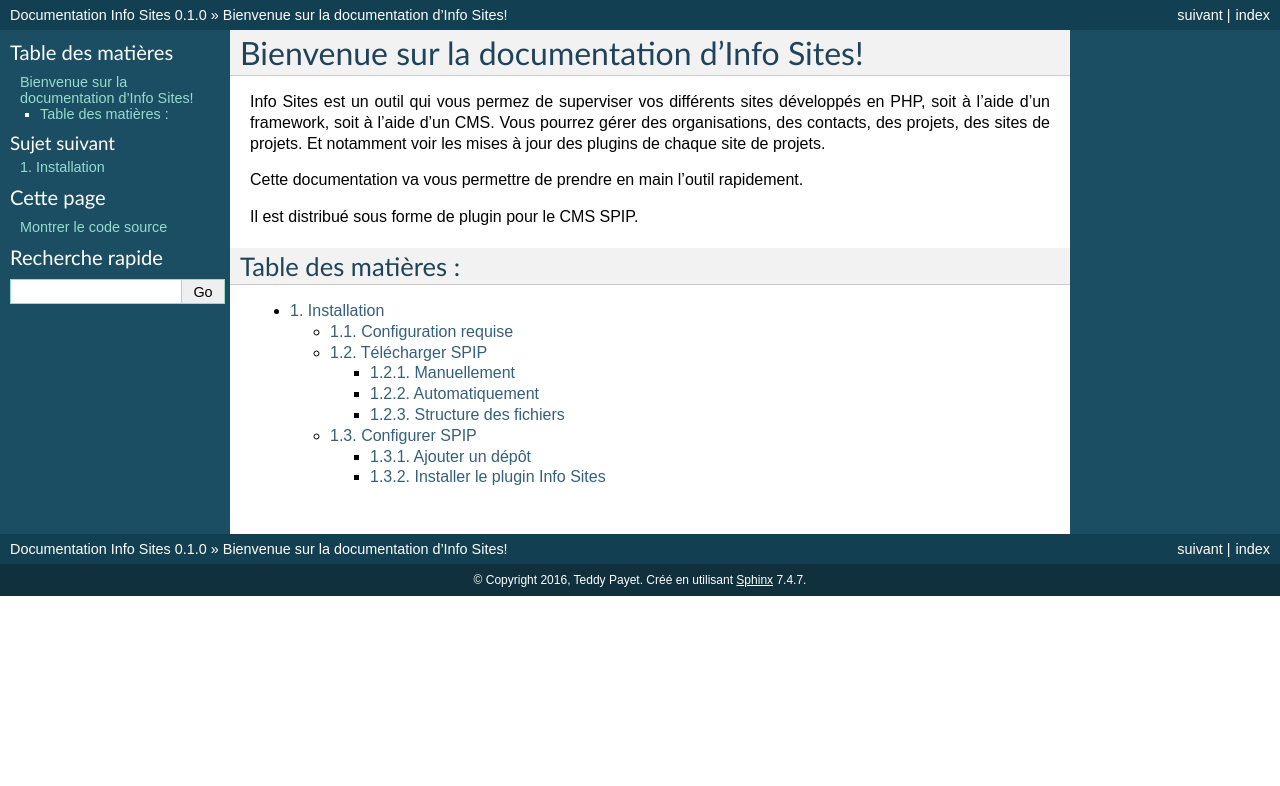
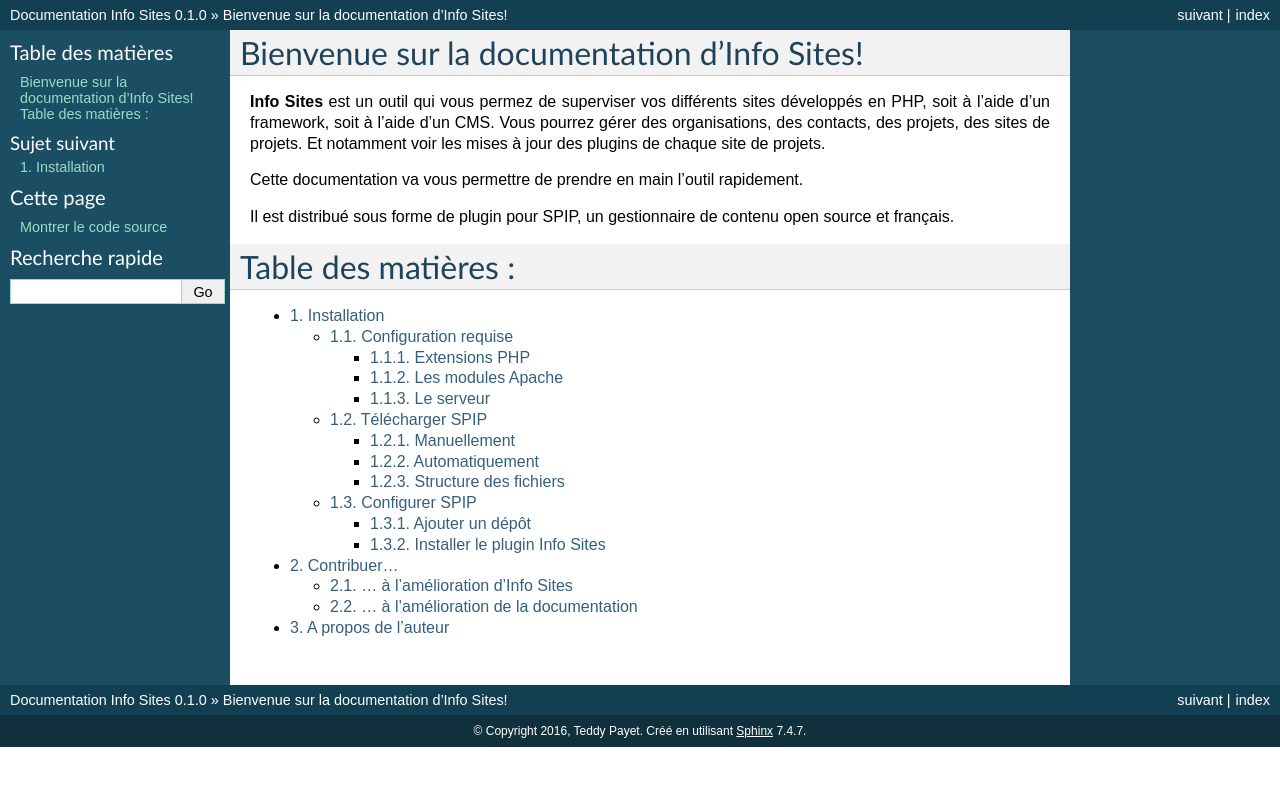
Before and after one commit to Ybbet/info_sites, a Sphinx documentation site: the page built from docs/source/index.rst, in a window 1280 px wide. Shown: the top 786 px of the page. Built offline with Sphinx 7.4.7, drawn with Linux system fonts in a browser that asks for light colours.

Commit message:
Ajout de sections
- Ajout des pages ‘A propos’ et de ‘Contribution’.
- Uniformisation des titre de sections.
- Mise en gras du terme ‘Info Sites’.

```diff
--- /dev/null
+++ b/docs/source/about.rst
@@ -0,0 +1,4 @@
+A propos de l'auteur
+====================
+
+**Info Sites** a été créé et développé par Teddy Payet depuis 2014.
--- /dev/null
+++ b/docs/source/contributing.rst
@@ -0,0 +1,24 @@
+Contribuer…
+===========
+
+… à l'amélioration d'Info Sites
+-------------------------------
+
+**Info Sites** est développé sur la `Zone de SPIP`_ par `SVN`_. Vous pouvez participer aux correctifs mais aussi à l'évolution du plugin en vous inscrivant à la communauté de SPIP.
+
+Pour cela, vous devez accepter la `Charte de fonctionnement`_ de la Zone. Puis vous inscrire à la liste `spip-zone@rezo.net`_ et enfin y faire la demande d'un accès en écriture. Un administrateur vous fera parvenir votre mot de passe.
+
+… à l'amélioration de la documentation
+--------------------------------------
+
+Vous désirez aider à l'écriture de la présente documentation ? Parfait! Elle est écrite sur `Github`_ à partir de fichiers au format *reStructuredText*. Il est possible que vous participiez à l'écriture ou la correction de la documentation en créant des `tickets sur Github`_ ou en poussant des demandes d'amélioration des fichiers.
+
+Elle est générée automatiquement par le biais de la plateforme `ReadTheDocs.org`_ selon les commits réalisés.
+
+.. _Charte de fonctionnement: http://zone.spip.org/trac/spip-zone/wiki/CharteDeFonctionnement
+.. _spip-zone@rezo.net: http://listes.rezo.net/mailman/listinfo/spip-zone
+.. _Zone de SPIP: http://zone.spip.org/
+.. _SVN: http://subversion.apache.org/
+.. _Github: http://github.com/Ybbet/info_sites/
+.. _tickets sur Github: https://github.com/Ybbet/info_sites/issues
+.. _ReadTheDocs.org: http://readthedocs.org/
--- a/docs/source/index.rst
+++ b/docs/source/index.rst
@@ -6,14 +6,13 @@
 Bienvenue sur la documentation d'Info Sites!
 ============================================
 
-Info Sites est un outil qui vous permez de superviser vos différents sites développés en PHP, soit à l'aide d'un framework, soit à l'aide d'un CMS. Vous pourrez gérer des organisations, des contacts, des projets, des sites de projets. Et notamment voir les mises à jour des plugins de chaque site de projets.
+**Info Sites** est un outil qui vous permez de superviser vos différents sites développés en PHP, soit à l'aide d'un framework, soit à l'aide d'un CMS. Vous pourrez gérer des organisations, des contacts, des projets, des sites de projets. Et notamment voir les mises à jour des plugins de chaque site de projets.
 
 Cette documentation va vous permettre de prendre en main l'outil rapidement.
 
-Il est distribué sous forme de plugin pour le CMS SPIP.
+Il est distribué sous forme de plugin pour SPIP, un gestionnaire de contenu open source et français.
 
 
-====================
 Table des matières :
 ====================
 
--- a/docs/source/installation/index.rst
+++ b/docs/source/installation/index.rst
@@ -1,8 +1,8 @@
 Installation
 ============
 
-Pour installer Info Sites, il vous faut installer en tout premier lieu SPIP et faire une ou deux configurations pour qu'Info Sites puissent s'installer dans les meilleures conditions.
-Info Sites est compatible avec SPIP 3.0 à minima.
+Pour installer **Info Sites**, il vous faut installer en tout premier lieu SPIP et faire une ou deux configurations pour qu'**Info Sites** puissent s'installer dans les meilleures conditions.
+**Info Sites** est compatible avec SPIP 3.0 à minima.
 
 .. toctree::
    :maxdepth: 3
--- a/docs/source/installation/requirements.rst
+++ b/docs/source/installation/requirements.rst
@@ -1,102 +1,107 @@
-=====================
 Configuration requise
 =====================
-Pour installer SPIP et Info Sites, vous devez avoir la configuration minimale suivante sur votre serveur :
+Pour installer **SPIP** et **Info Sites**, vous devez avoir la configuration minimale suivante sur votre serveur :
 
 * Serveur Apache ou compatible >= 1.2 ;
 * PHP >= 5.3 ;
 * MySQL >= 5.0 ;
 * SQLite >= 3.0 ;
-* Extensions PHP :
-   * apache2handler ;
-   * apc ;
-   * apcu ;
-   * bcmath ;
-   * bz2 ;
-   * calendar ;
-   * Core ;
-   * ctype ;
-   * curl ;
-   * date ;
-   * dba ;
-   * dom ;
-   * ereg ;
-   * exif ;
-   * fileinfo ;
-   * filter ;
-   * ftp ;
-   * gd ;
-   * gettext ;
-   * hash ;
-   * iconv ;
-   * json ;
-   * libxml ;
-   * mbstring ;
-   * mcrypt ;
-   * mhash ;
-   * mysql ;
-   * mysqli ;
-   * openssl ;
-   * pcre ;
-   * PDO ;
-   * pdo_mysql ;
-   * pdo_sqlite ;
-   * Phar ;
-   * posix ;
-   * readline ;
-   * Reflection ;
-   * session ;
-   * shmop ;
-   * SimpleXML ;
-   * soap ;
-   * sockets ;
-   * SPL ;
-   * sqlite3 ;
-   * standard ;
-   * sysvmsg ;
-   * sysvsem ;
-   * sysvshm ;
-   * tokenizer ;
-   * wddx ;
-   * xdebug ;
-   * xml ;
-   * xmlreader ;
-   * xmlwriter ;
-   * Zend OPcache ;
-   * zip ;
-   * zlib.
-* Les modules Apache :
-   * core ;
-   * http_core ;
-   * mod_access_compat ;
-   * mod_alias ;
-   * mod_auth_basic ;
-   * mod_authn_core ;
-   * mod_authn_file ;
-   * mod_authz_core ;
-   * mod_authz_host ;
-   * mod_authz_user ;
-   * mod_autoindex ;
-   * mod_deflate ;
-   * mod_dir ;
-   * mod_env ;
-   * mod_filter ;
-   * mod_log_config ;
-   * mod_logio ;
-   * mod_mime ;
-   * mod_negotiation ;
-   * mod_php5 ;
-   * mod_rewrite ;
-   * mod_setenvif ;
-   * mod_so ;
-   * mod_socache_shmcb ;
-   * mod_ssl ;
-   * mod_status ;
-   * mod_unixd ;
-   * mod_version ;
-   * mod_watchdog ;
-   * prefork.
 
+Extensions PHP
+--------------
+* apache2handler ;
+* apc ;
+* apcu ;
+* bcmath ;
+* bz2 ;
+* calendar ;
+* Core ;
+* ctype ;
+* curl ;
+* date ;
+* dba ;
+* dom ;
+* ereg ;
+* exif ;
+* fileinfo ;
+* filter ;
+* ftp ;
+* gd ;
+* gettext ;
+* hash ;
+* iconv ;
+* json ;
+* libxml ;
+* mbstring ;
+* mcrypt ;
+* mhash ;
+* mysql ;
+* mysqli ;
+* openssl ;
+* pcre ;
+* PDO ;
+* pdo_mysql ;
+* pdo_sqlite ;
+* Phar ;
+* posix ;
+* readline ;
+* Reflection ;
+* session ;
+* shmop ;
+* SimpleXML ;
+* soap ;
+* sockets ;
+* SPL ;
+* sqlite3 ;
+* standard ;
+* sysvmsg ;
+* sysvsem ;
+* sysvshm ;
+* tokenizer ;
+* wddx ;
+* xdebug ;
+* xml ;
+* xmlreader ;
+* xmlwriter ;
+* Zend OPcache ;
+* zip ;
+* zlib.
+
+Les modules Apache
+------------------
+* core ;
+* http_core ;
+* mod_access_compat ;
+* mod_alias ;
+* mod_auth_basic ;
+* mod_authn_core ;
+* mod_authn_file ;
+* mod_authz_core ;
+* mod_authz_host ;
+* mod_authz_user ;
+* mod_autoindex ;
+* mod_deflate ;
+* mod_dir ;
+* mod_env ;
+* mod_filter ;
+* mod_log_config ;
+* mod_logio ;
+* mod_mime ;
+* mod_negotiation ;
+* mod_php5 ;
+* mod_rewrite ;
+* mod_setenvif ;
+* mod_so ;
+* mod_socache_shmcb ;
+* mod_ssl ;
+* mod_status ;
+* mod_unixd ;
+* mod_version ;
+* mod_watchdog ;
+* prefork.
+
+Le serveur
+----------
 En cas de besoin, vous pouvez lancer l'installation des modules suivants sur votre serveur :
 
 * curl ;
```
Also changed, not shown: other parts of docs/source/index.rst (+2 -0 lines), docs/source/installation/config.rst (+10 -8 lines), docs/source/installation/download.rst (+10 -11 lines).
